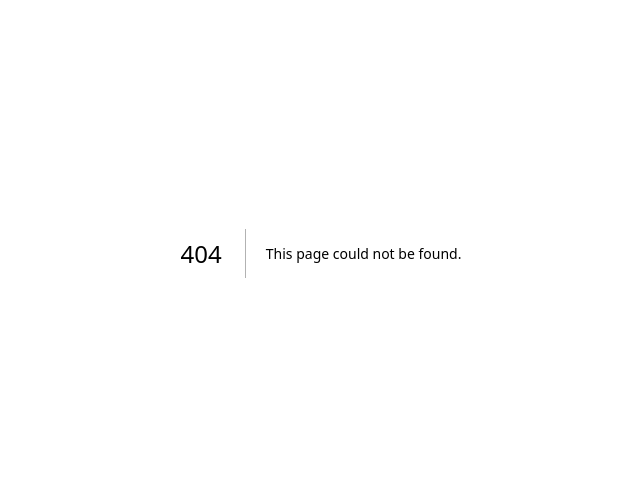
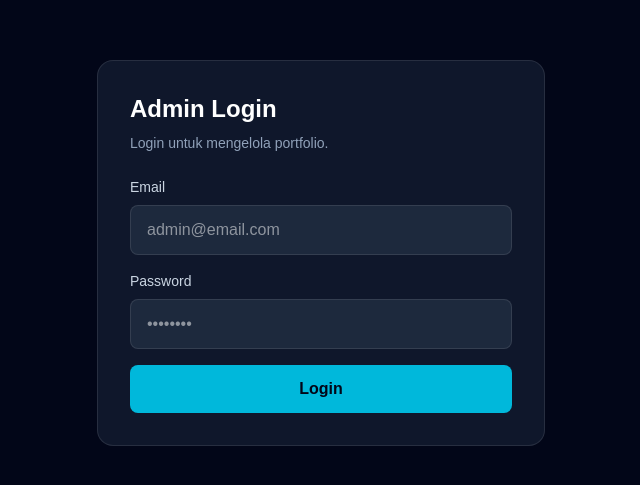
Before and after one commit to hackerjalanan/web-mlna-next, a Next.js app: page /admin/login in a window 1280 px wide. Before the commit this address had no page. Shown: the part 147-632 px from the top of the page, without its empty margins (319-959 px from the left). Built offline with nearby package versions, Linux system fonts and the light colour scheme.

Commit message:
coba login

```diff
--- a/package.json
+++ b/package.json
@@ -9,6 +9,8 @@
     "lint": "eslint"
   },
   "dependencies": {
+    "@supabase/ssr": "^0.12.4",
+    "@supabase/supabase-js": "^2.109.0",
     "@upstash/redis": "^1.38.2",
     "lucide-react": "^1.30.0",
     "next": "16.3.0",
--- /dev/null
+++ b/src/app/admin/dashboard/page.tsx
@@ -0,0 +1,28 @@
+import { redirect } from "next/navigation";
+import { createClient } from "@/lib/supabase/server";
+
+export default async function DashboardPage() {
+  const supabase = await createClient();
+
+  const {
+    data: { user },
+  } = await supabase.auth.getUser();
+
+  if (!user) {
+    redirect("/admin/login");
+  }
+
+  return (
+    <main className="min-h-screen bg-slate-950 p-8 text-white">
+      <h1 className="text-3xl font-bold">
+        Admin Dashboard
+      </h1>
+
+      <p className="mt-2 text-slate-400">
+        Login sebagai: {user.email}
+      </p>
+    </main>
+
+
+  );
+}
--- /dev/null
+++ b/src/app/admin/login/page.tsx
@@ -0,0 +1,103 @@
+"use client";
+
+import { FormEvent, useState } from "react";
+import { createClient } from "@/lib/supabase/client";
+import { useRouter } from "next/navigation";
+
+export default function LoginPage() {
+  const router = useRouter();
+
+  const [email, setEmail] = useState("");
+  const [password, setPassword] = useState("");
+  const [error, setError] = useState("");
+  const [loading, setLoading] = useState(false);
+
+  const handleLogin = async (
+    event: FormEvent<HTMLFormElement>
+  ) => {
+    event.preventDefault();
+
+    setError("");
+    setLoading(true);
+
+    const supabase = createClient();
+
+    const { error } = await supabase.auth.signInWithPassword({
+      email,
+      password,
+    });
+
+    if (error) {
+      setError("Email atau password salah.");
+      setLoading(false);
+      return;
+    }
+
+    router.push("/admin/dashboard");
+    router.refresh();
+  };
+
+  return (
+    <main className="flex min-h-screen items-center justify-center bg-slate-950 px-4">
+      <div className="w-full max-w-md rounded-2xl border border-white/10 bg-slate-900 p-8">
+        <h1 className="mb-2 text-2xl font-bold text-white">
+          Admin Login
+        </h1>
+
+        <p className="mb-6 text-sm text-slate-400">
+          Login untuk mengelola portfolio.
+        </p>
+
+        <form onSubmit={handleLogin} className="space-y-4">
+          <div>
+            <label className="mb-2 block text-sm text-slate-300">
+              Email
+            </label>
+
+            <input
+              type="email"
+              value={email}
+              onChange={(event) =>
+                setEmail(event.target.value)
+              }
+              required
+              className="w-full rounded-lg border border-white/10 bg-slate-800 px-4 py-3 text-white outline-none focus:border-cyan-400"
+              placeholder="admin@email.com"
+            />
+          </div>
+
+          <div>
+            <label className="mb-2 block text-sm text-slate-300">
+              Password
+            </label>
+
+            <input
+              type="password"
+              value={password}
+              onChange={(event) =>
+                setPassword(event.target.value)
+              }
+              required
+              className="w-full rounded-lg border border-white/10 bg-slate-800 px-4 py-3 text-white outline-none focus:border-cyan-400"
+              placeholder="••••••••"
+            />
+          </div>
+
+          {error && (
+            <p className="text-sm text-red-400">
+              {error}
+            </p>
+          )}
+
+          <button
+            type="submit"
+            disabled={loading}
+            className="w-full rounded-lg bg-cyan-500 px-4 py-3 font-semibold text-slate-950 transition hover:bg-cyan-400 disabled:opacity-50"
+          >
+            {loading ? "Logging in..." : "Login"}
+          </button>
+        </form>
+      </div>
+    </main>
+  );
+}
--- /dev/null
+++ b/src/app/admin/logout/page.tsx
@@ -0,0 +1,27 @@
+"use client";
+
+import { createClient } from "@/lib/supabase/client";
+import { useRouter } from "next/navigation";
+
+export default function LogoutButton() {
+  const router = useRouter();
+
+  const handleLogout = async () => {
+    const supabase = createClient();
+
+    await supabase.auth.signOut();
+
+    router.push("/admin/login");
+    router.refresh();
+  };
+
+  return (
+    <button
+      onClick={handleLogout}
+      className="rounded-lg bg-red-500 px-4 py-2 text-white"
+    >
+      Logout
+    </button>
+
+  );
+}
--- /dev/null
+++ b/src/lib/supabase/client.ts
@@ -0,0 +1,8 @@
+import { createBrowserClient } from "@supabase/ssr";
+
+export function createClient() {
+  return createBrowserClient(
+    process.env.NEXT_PUBLIC_SUPABASE_URL!,
+    process.env.NEXT_PUBLIC_SUPABASE_PUBLISHABLE_KEY!
+  );
+}
--- /dev/null
+++ b/src/lib/supabase/server.ts
@@ -0,0 +1,30 @@
+import { createServerClient } from "@supabase/ssr";
+import { cookies } from "next/headers";
+
+export async function createClient() {
+  const cookieStore = await cookies();
+
+  return createServerClient(
+    process.env.NEXT_PUBLIC_SUPABASE_URL!,
+    process.env.NEXT_PUBLIC_SUPABASE_PUBLISHABLE_KEY!,
+    {
+      cookies: {
+        getAll() {
+          return cookieStore.getAll();
+        },
+
+        setAll(cookiesToSet) {
+          try {
+            cookiesToSet.forEach(
+              ({ name, value, options }) => {
+                cookieStore.set(name, value, options);
+              }
+            );
+          } catch {
+            // Server Component
+          }
+        },
+      },
+    }
+  );
+}
```
Also changed, not shown: 1 other file (tests, documents, lock files or other folders).
